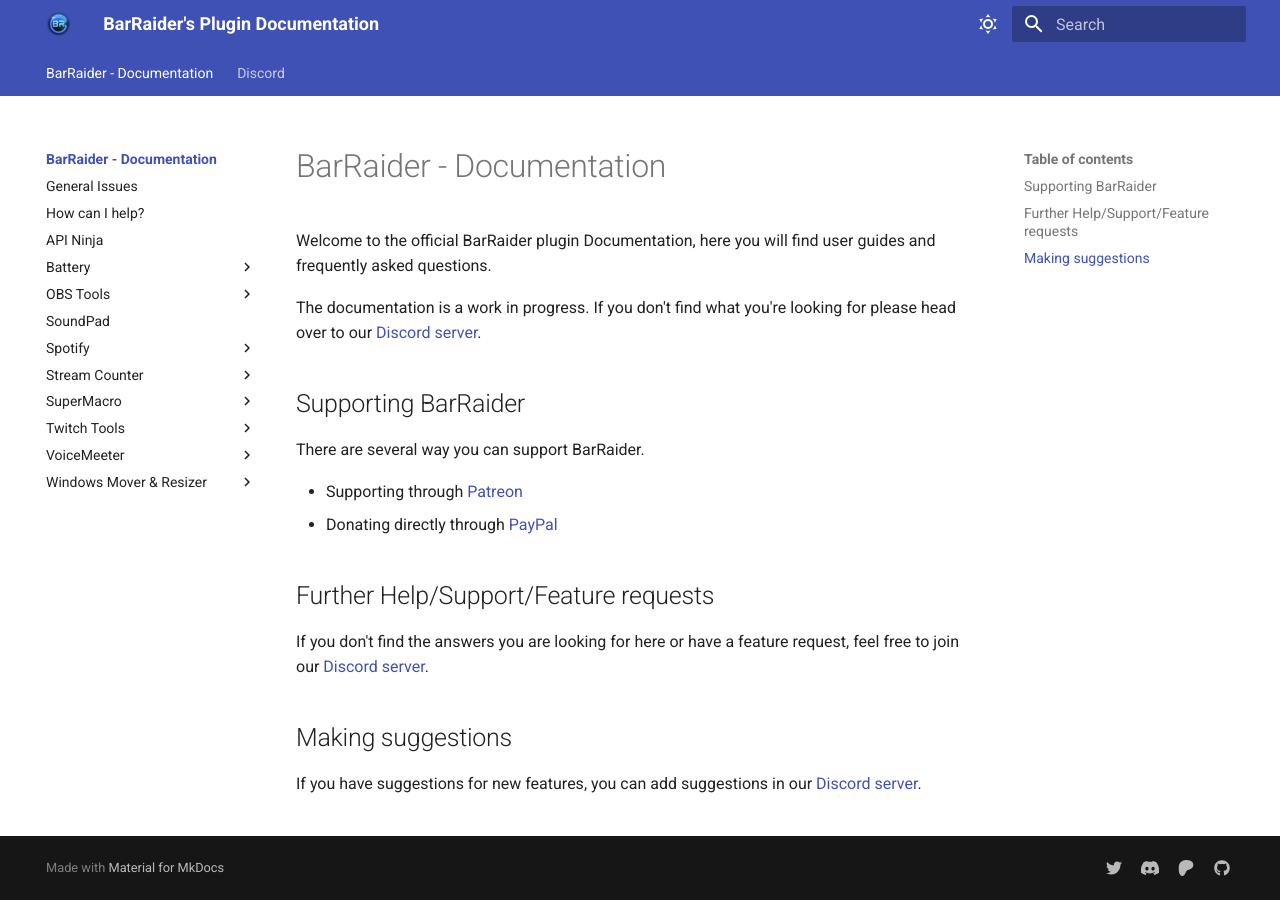
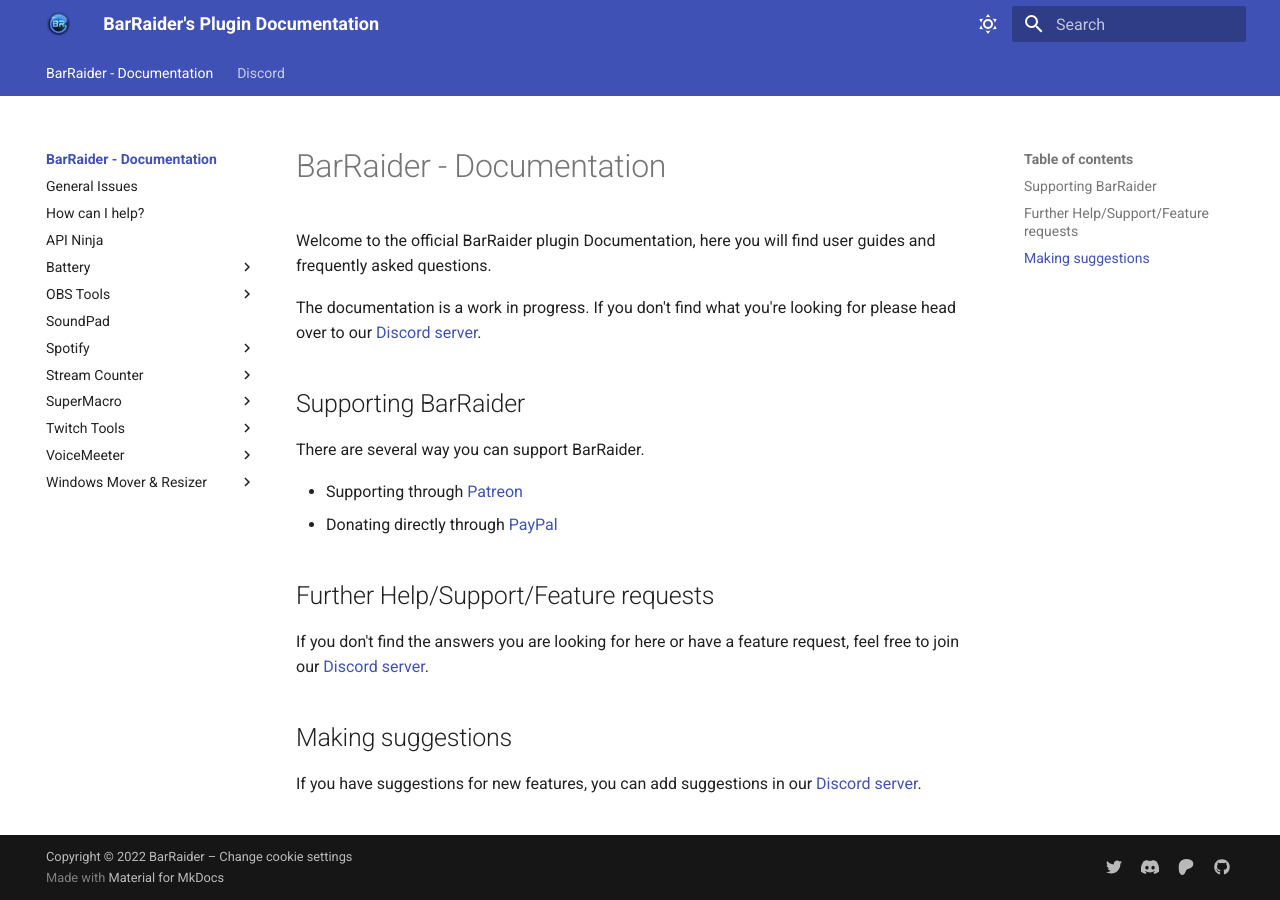
Before and after one commit to BarRaiders/barraiders.github.io, an MkDocs documentation site: the page built from docs/index.md, in a window 1280 px wide. Built offline with MkDocs 1.6.1 and Material for MkDocs 9.7.7, drawn with Linux system fonts in a browser that asks for light colours.

Commit message:
copyright notice and ability to cookie settings

```diff
--- a/mkdocs.yml
+++ b/mkdocs.yml
@@ -68,3 +68,6 @@
       as to measure the effectiveness of our documentation and whether users
       find what they're searching for. With your consent, you're helping us to
       make our documentation better.
+copyright: >
+  Copyright &copy; 2022 BarRaider –
+  <a href="#__consent">Change cookie settings</a>
```
